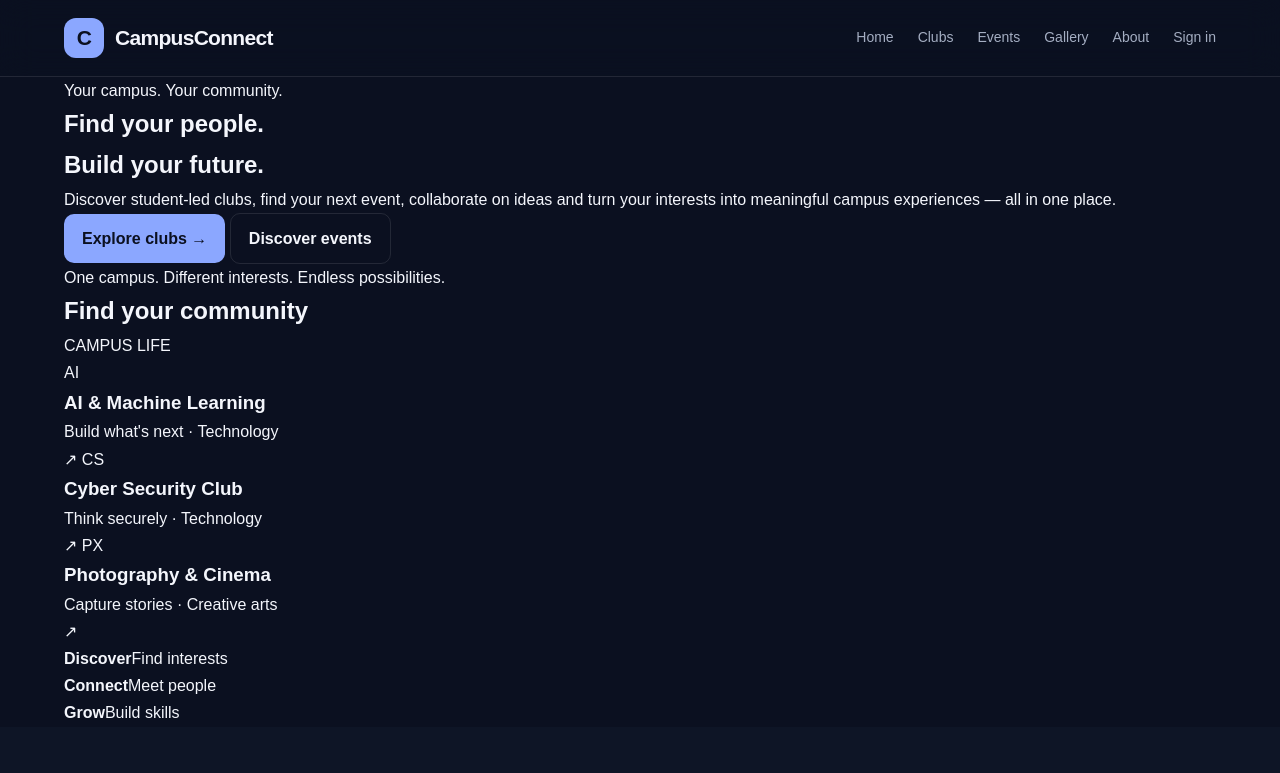
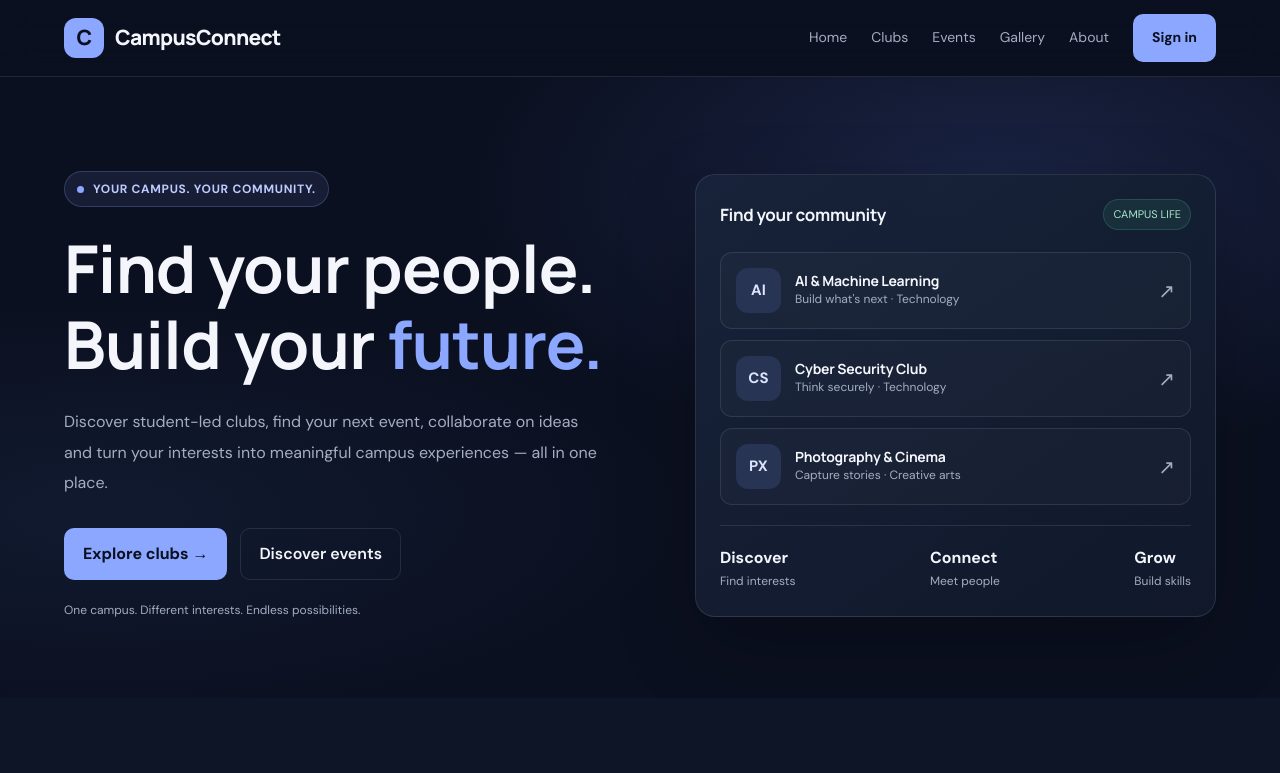
Before and after one commit to sakshi04dev/club-connect-, a plain HTML site: page frontend/index.html in a window 1280 px wide. Shown: the top 773 px of the page. Drawn offline with Linux system fonts and the light colour scheme.

Commit message:
Update style.css
Style CampusConnect homepage and shared components

```diff
--- a/frontend/css/style.css
+++ b/frontend/css/style.css
@@ -6,8 +6,7 @@
   --text: #f4f6fc;
   --muted: #a4aec2;
   --accent: #8ba7ff;
-  --border: rgba(255, 255, 255, 0.1);
-  --radius: 16px;
+  --border: rgba(255, 255, 255, .10);
   --container: 1160px;
 }
 
@@ -25,7 +24,7 @@ body {
   min-height: 100vh;
   background: var(--bg);
   color: var(--text);
-  font-family: Arial, Helvetica, sans-serif;
+  font-family: "DM Sans", Arial, sans-serif;
   line-height: 1.7;
 }
 
@@ -34,19 +33,8 @@ a {
   text-decoration: none;
 }
 
-button,
-input,
-textarea,
-select {
+button {
   font: inherit;
-}
-
-button,
-a {
-  -webkit-tap-highlight-color: transparent;
-}
-
-button {
   cursor: pointer;
 }
 
@@ -64,7 +52,7 @@ img {
   position: sticky;
   top: 0;
   z-index: 100;
-  background: rgba(11, 16, 32, 0.94);
+  background: rgba(11, 16, 32, .94);
   backdrop-filter: blur(16px);
   border-bottom: 1px solid var(--border);
 }
@@ -81,9 +69,10 @@ img {
   display: inline-flex;
   align-items: center;
   gap: 11px;
+  font-family: "Manrope", sans-serif;
   font-size: 21px;
   font-weight: 800;
-  letter-spacing: -0.7px;
+  letter-spacing: -.7px;
 }
 
 .brand-mark {
@@ -106,35 +95,42 @@ img {
 }
 
 .nav-links a:hover,
-.text-link:hover {
+.text-link:hover,
+.footer-links a:hover {
   color: white;
 }
 
-.button-primary,
+.nav-cta,
+.button-primary {
+  display: inline-flex;
+  align-items: center;
+  justify-content: center;
+  gap: 8px;
+  min-height: 44px;
+  padding: 11px 18px;
+  border: 1px solid transparent;
+  border-radius: 10px;
+  background: var(--accent);
+  color: var(--bg);
+  font-weight: 700;
+  transition: transform .2s, background .2s;
+}
+
+.button-primary:hover,
+.nav-cta:hover {
+  transform: translateY(-2px);
+}
+
 .button-secondary {
   display: inline-flex;
   align-items: center;
   justify-content: center;
-  gap: 8px;
-  min-height: 46px;
+  min-height: 44px;
   padding: 11px 18px;
+  border: 1px solid var(--border);
   border-radius: 10px;
-  font-weight: 700;
-  transition: transform 0.2s, background 0.2s;
-}
-
-.button-primary {
-  background: var(--accent);
-  color: var(--bg);
-}
-
-.button-primary:hover {
-  transform: translateY(-2px);
-}
-
-.button-secondary {
-  border: 1px solid var(--border);
   color: var(--text);
+  font-weight: 600;
 }
 
 .button-secondary:hover {
@@ -143,15 +139,191 @@ img {
 
 .menu-toggle {
   display: none;
+  padding: 8px 12px;
+  border: 1px solid var(--border);
+  border-radius: 9px;
   background: var(--surface);
+  color: var(--text);
+}
+
+.hero {
+  padding: 94px 0 78px;
+  overflow: hidden;
+  background:
+    radial-gradient(ellipse at 78% 18%, rgba(85, 112, 211, .20), transparent 38%),
+    radial-gradient(ellipse at 8% 70%, rgba(54, 91, 150, .13), transparent 35%);
+}
+
+.hero-grid {
+  display: grid;
+  grid-template-columns: 1.05fr .95fr;
+  align-items: center;
+  gap: 55px;
+}
+
+.eyebrow {
+  display: inline-flex;
+  align-items: center;
+  gap: 9px;
+  padding: 7px 12px;
+  border: 1px solid rgba(139, 167, 255, .23);
+  border-radius: 50px;
+  background: rgba(139, 167, 255, .09);
+  color: #bdcbff;
+  font-size: 12px;
+  font-weight: 700;
+  letter-spacing: .7px;
+  text-transform: uppercase;
+}
+
+.eyebrow-dot {
+  width: 7px;
+  height: 7px;
+  border-radius: 50%;
+  background: var(--accent);
+}
+
+h1,
+h2,
+h3 {
+  font-family: "Manrope", sans-serif;
+  line-height: 1.25;
+  letter-spacing: -.7px;
+}
+
+h1 {
+  margin: 24px 0;
+  font-size: clamp(38px, 5.5vw, 66px);
+  line-height: 1.15;
+}
+
+h2 {
+  font-size: clamp(27px, 4vw, 40px);
+}
+
+h3 {
+  font-size: 19px;
+}
+
+.gradient-text {
+  color: var(--accent);
+}
+
+.hero-copy {
+  max-width: 540px;
+  color: var(--muted);
+  font-size: 16px;
+  line-height: 1.9;
+}
+
+.hero-actions {
+  display: flex;
+  flex-wrap: wrap;
+  gap: 13px;
+  margin-top: 30px;
+}
+
+.hero-note {
+  margin-top: 20px;
+  color: var(--muted);
+  font-size: 12px;
+}
+
+.feature-panel {
+  padding: 24px;
   border: 1px solid var(--border);
+  border-radius: 20px;
+  background: linear-gradient(145deg, rgba(24, 35, 58, .96), rgba(17, 25, 43, .96));
+  box-shadow: 0 30px 80px rgba(0, 0, 0, .24);
+}
+
+.panel-top {
+  display: flex;
+  align-items: center;
+  justify-content: space-between;
+  gap: 10px;
+  margin-bottom: 22px;
+}
+
+.panel-top h2 {
+  font-size: 17px;
+  letter-spacing: -.3px;
+}
+
+.live-label {
+  padding: 5px 9px;
+  border: 1px solid rgba(74, 190, 137, .22);
+  border-radius: 20px;
+  background: rgba(74, 190, 137, .10);
+  color: #a8e6ca;
+  font-size: 11px;
+  white-space: nowrap;
+}
+
+.club-preview {
+  display: flex;
+  align-items: center;
+  gap: 14px;
+  margin-top: 11px;
+  padding: 15px;
+  border: 1px solid var(--border);
+  border-radius: 12px;
+  background: rgba(255, 255, 255, .025);
+}
+
+.club-icon {
+  display: grid;
+  flex-shrink: 0;
+  place-items: center;
+  width: 45px;
+  height: 45px;
+  margin-bottom: 15px;
+  border-radius: 12px;
+  background: #273453;
+  color: #dce4ff;
+  font-size: 15px;
+  font-weight: 800;
+}
+
+.club-preview .club-icon {
+  margin-bottom: 0;
+}
+
+.club-preview h3 {
+  font-size: 14px;
+  letter-spacing: -.2px;
+}
+
+.club-preview p {
+  color: var(--muted);
+  font-size: 12px;
+}
+
+.club-arrow {
+  margin-left: auto;
+  color: var(--muted);
+  font-size: 20px;
+}
+
+.panel-bottom {
+  display: flex;
+  justify-content: space-between;
+  gap: 15px;
+  margin-top: 20px;
+  padding-top: 18px;
+  border-top: 1px solid var(--border);
+  color: var(--muted);
+  font-size: 12px;
+}
+
+.panel-bottom strong {
+  display: block;
   color: var(--text);
-  border-radius: 9px;
-  padding: 8px 12px;
+  font-size: 16px;
 }
 
 .section {
-  padding: 76px 0;
+  padding: 78px 0;
 }
 
 .section-muted {
@@ -163,34 +335,13 @@ img {
 }
 
 .section-heading h2 {
-  font-size: clamp(28px, 4vw, 40px);
-  line-height: 1.25;
-  letter-spacing: -1px;
   margin-bottom: 10px;
 }
 
 .section-heading p {
   max-width: 650px;
   color: var(--muted);
-  font-size: 15px;
-}
-
-.text-link {
-  color: #b6c7ff;
-  font-weight: 700;
-}
-
-.card {
-  background: var(--surface);
-  border: 1px solid var(--border);
-  border-radius: var(--radius);
-  padding: 24px;
-  transition: transform 0.2s, border-color 0.2s;
-}
-
-.card:hover {
-  transform: translateY(-3px);
-  border-color: rgba(139, 167, 255, 0.5);
+  font-size: 14px;
 }
 
 .grid {
@@ -199,32 +350,92 @@ img {
   gap: 20px;
 }
 
+.card {
+  padding: 24px;
+  border: 1px solid var(--border);
+  border-radius: 16px;
+  background: var(--surface);
+  transition: transform .2s, border-color .2s;
+}
+
+.card:hover {
+  transform: translateY(-3px);
+  border-color: rgba(139, 167, 255, .5);
+}
+
+.card h3 {
+  margin-bottom: 10px;
+}
+
+.card p {
+  margin-bottom: 17px;
+  font-size: 13px;
+}
+
 .muted {
   color: var(--muted);
 }
 
+.text-link {
+  color: #b6c7ff;
+  font-size: 13px;
+  font-weight: 700;
+}
+
+.cta {
+  display: flex;
+  align-items: center;
+  justify-content: space-between;
+  gap: 25px;
+  padding: 38px;
+  border: 1px solid rgba(139, 167, 255, .25);
+  border-radius: 20px;
+  background:
+    radial-gradient(ellipse at top right, rgba(139, 167, 255, .15), transparent 50%),
+    var(--surface);
+}
+
+.cta h2 {
+  margin-bottom: 10px;
+}
+
+.cta p {
+  max-width: 560px;
+  color: var(--muted);
+  font-size: 14px;
+}
+
 footer {
+  padding: 30px 0;
   border-top: 1px solid var(--border);
-  padding: 28px 0;
   color: var(--muted);
-  font-size: 13px;
+  font-size: 12px;
 }
 
 .footer-inner {
   display: flex;
+  align-items: center;
   justify-content: space-between;
-  align-items: center;
   flex-wrap: wrap;
   gap: 20px;
 }
 
 .footer-links {
   display: flex;
+  flex-wrap: wrap;
   gap: 20px;
-  flex-wrap: wrap;
 }
 
 @media (max-width: 850px) {
+  .hero-grid {
+    grid-template-columns: 1fr;
+    gap: 40px;
+  }
+
+  .hero {
+    padding-top: 65px;
+  }
+
   .grid {
     grid-template-columns: repeat(2, minmax(0, 1fr));
   }
@@ -238,7 +449,7 @@ footer {
   .nav-inner {
     min-height: 68px;
     flex-wrap: wrap;
-    padding: 10px 0;
+    padding: 12px 0;
   }
 
   .brand {
@@ -265,19 +476,40 @@ footer {
   }
 
   .nav-links a {
-    padding: 11px 4px;
+    padding: 10px 4px;
+  }
+
+  .nav-cta {
+    text-align: center;
+  }
+
+  .hero {
+    padding: 54px 0;
   }
 
   .section {
-    padding: 54px 0;
+    padding: 55px 0;
   }
 
   .grid {
     grid-template-columns: 1fr;
   }
 
-  .footer-inner {
+  .cta {
     align-items: flex-start;
     flex-direction: column;
+    padding: 28px;
+  }
+
+  .feature-panel {
+    padding: 17px;
+  }
+
+  .panel-bottom {
+    gap: 8px;
+  }
+
+  .panel-bottom strong {
+    font-size: 14px;
   }
 }
```
